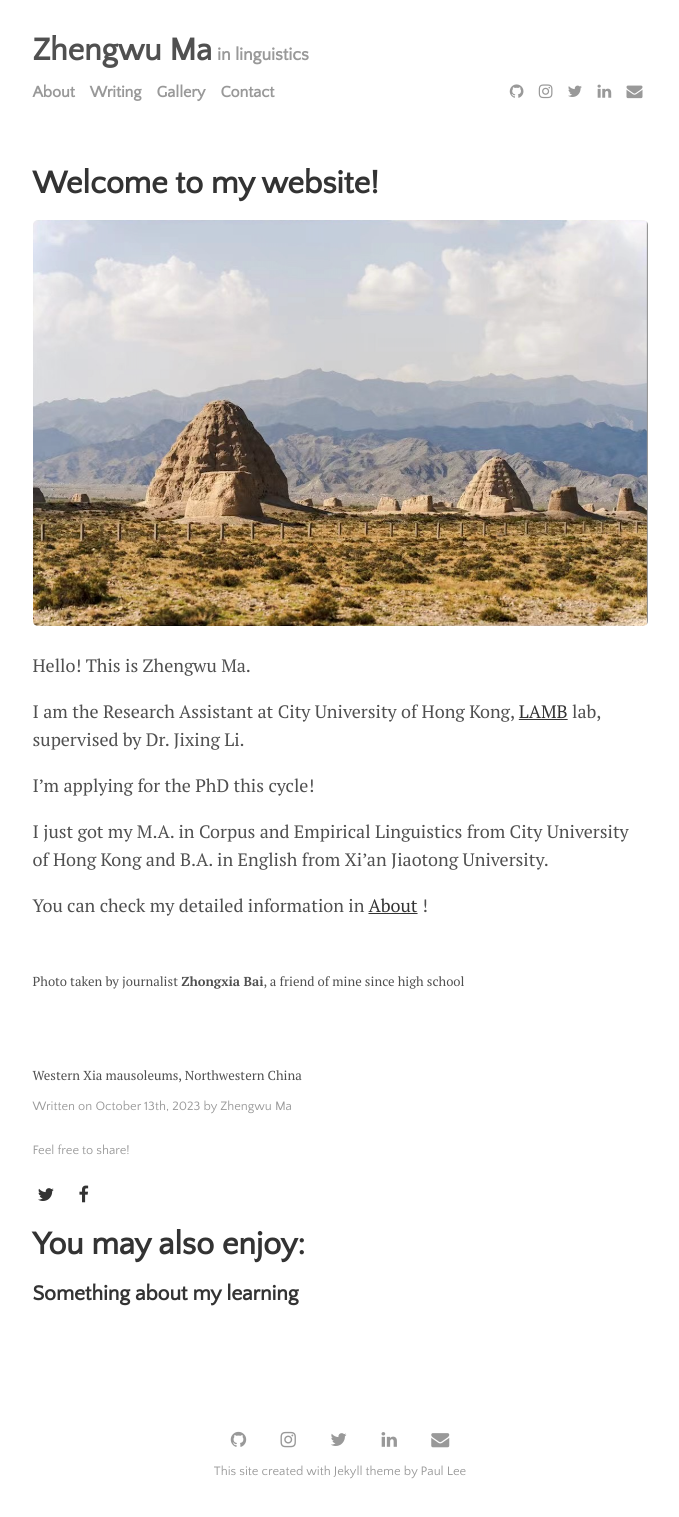
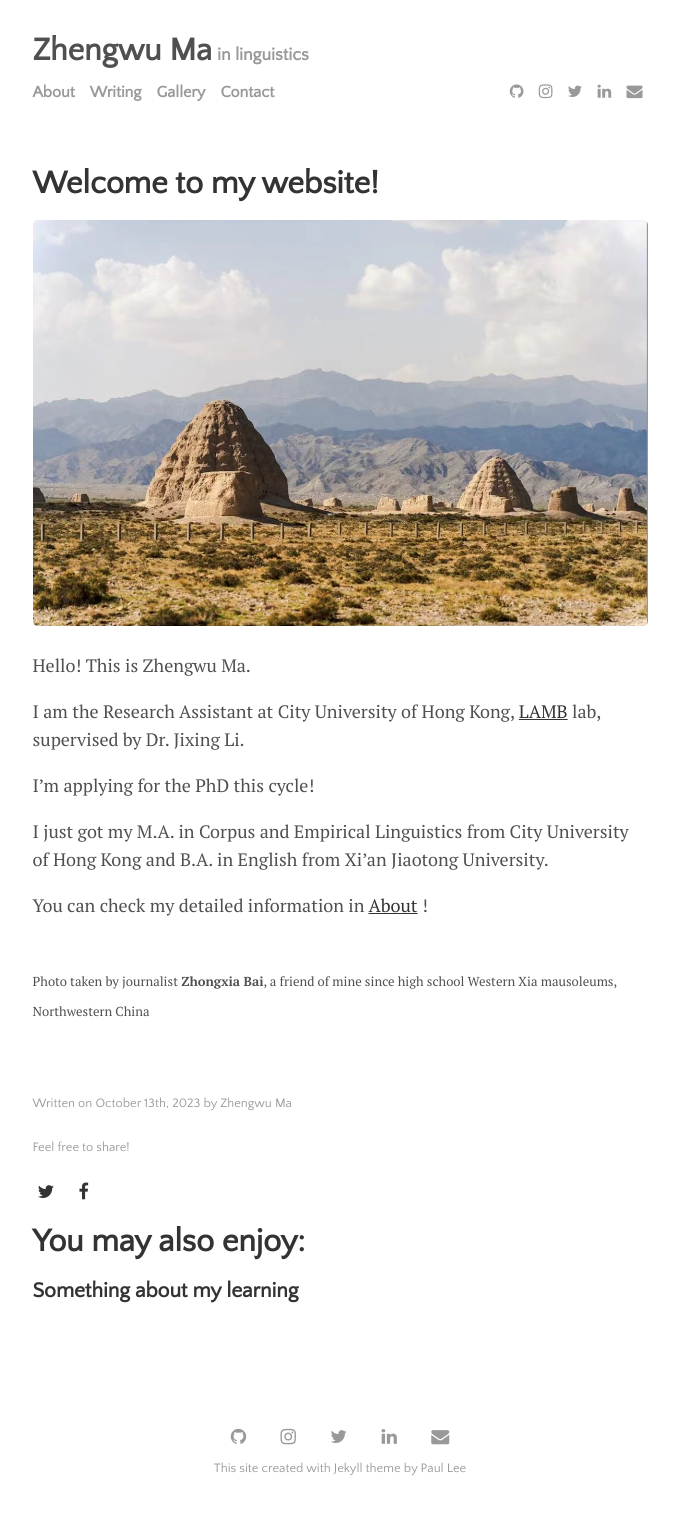
Before and after one commit to zhengwuma/zhengwuma.github.io, a Jekyll site: the page built from _posts/2023-10-13-welcome.md, in a window 1280 px wide. Shown: the whole page, without its empty margins (300-979 px from the left). Built offline with Jekyll 4.4.1, drawn with Linux system fonts in a browser that asks for light colours.

Commit message:
Update 2023-10-13-welcome.md

```diff
--- a/_posts/2023-10-13-welcome.md
+++ b/_posts/2023-10-13-welcome.md
@@ -18,5 +18,5 @@ I just got my M.A. in Corpus and Empirical Linguistics from City University of H
 You can check my detailed information in [About](https://zhengwuma.github.io/about.html) ! <br><br>
 
 
-<font size="2"> Photo taken by journalist <b>Zhongxia Bai</b>, a friend of mine since high school </font><br>
-<font size="2">Western Xia mausoleums, Northwestern China </font>
+<font size="2"> Photo taken by journalist <b>Zhongxia Bai</b>, a friend of mine since high school </font>
+<font size="2">Western Xia mausoleums, Northwestern China </font><br>
```
